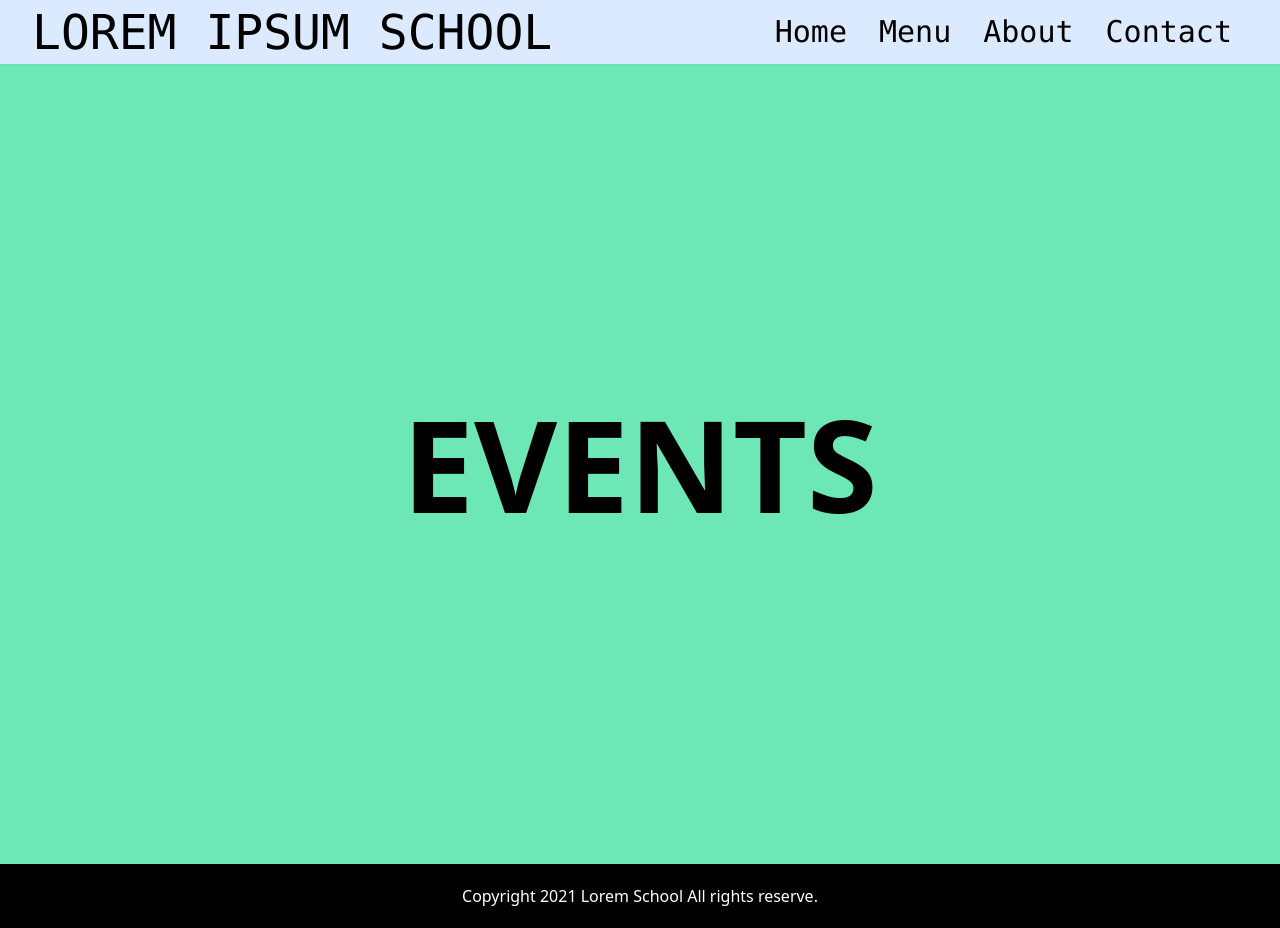
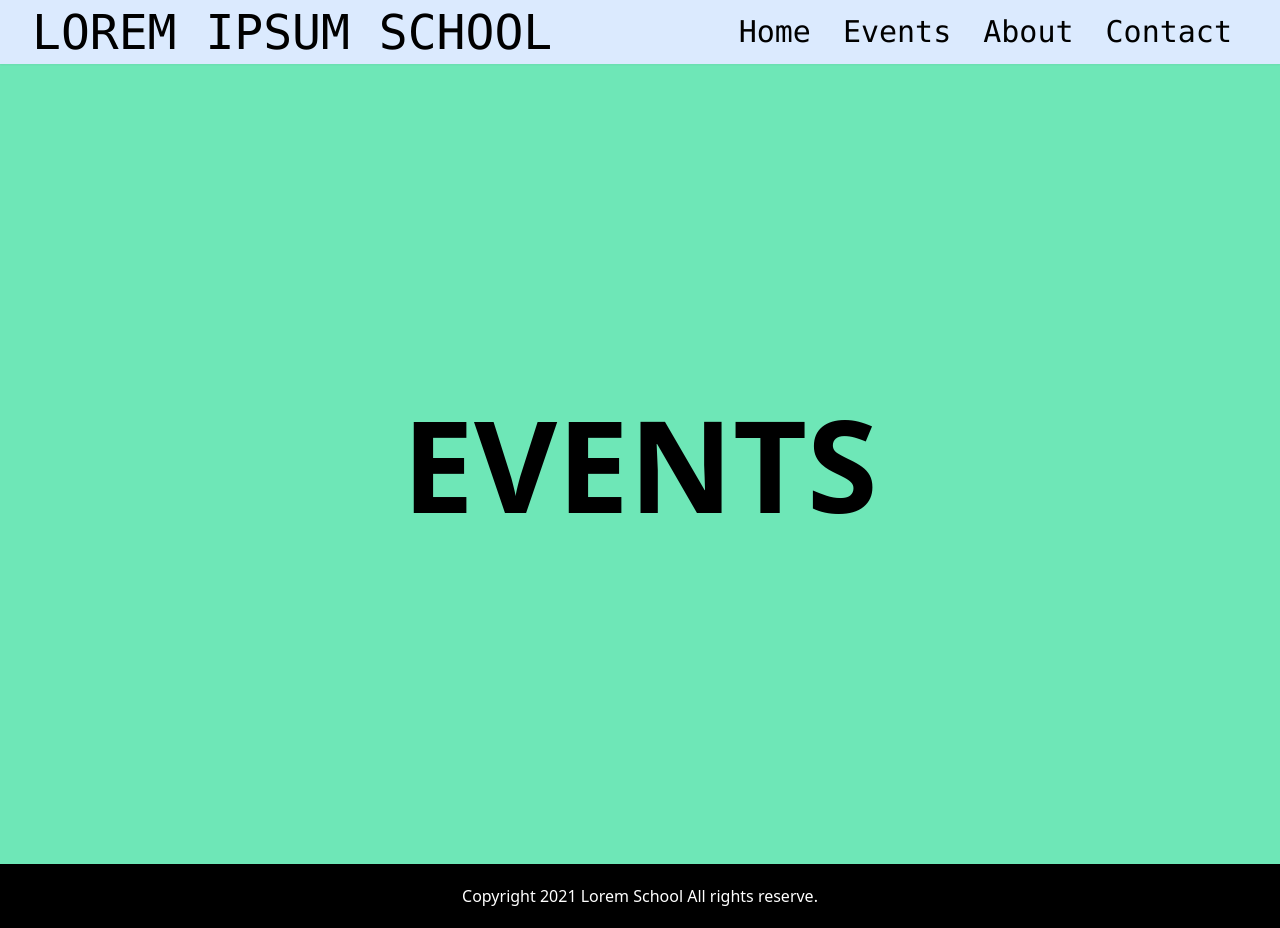
Before and after one commit to ecogalileo/react_school_system, a React (Create React App) app: page /menu in a window 1280 px wide. Built offline with nearby package versions, Linux system fonts and the light colour scheme.

Commit message:
3rd commit

```diff
--- a/src/components/Dropdown.js
+++ b/src/components/Dropdown.js
@@ -15,7 +15,7 @@
         Home
       </Link>
       <Link className='p-4' to='/menu'>
-        Menu
+        Events
       </Link>
       <Link className='p-4' to='/about'>
         About
--- a/src/components/Navbar.js
+++ b/src/components/Navbar.js
@@ -32,7 +32,7 @@
           Home
         </Link>
         <Link className='text-3xl p-4' to='/menu'>
-          Menu
+          Events
         </Link>
         <Link className='text-3xl p-4' to='/about'>
           About
```
